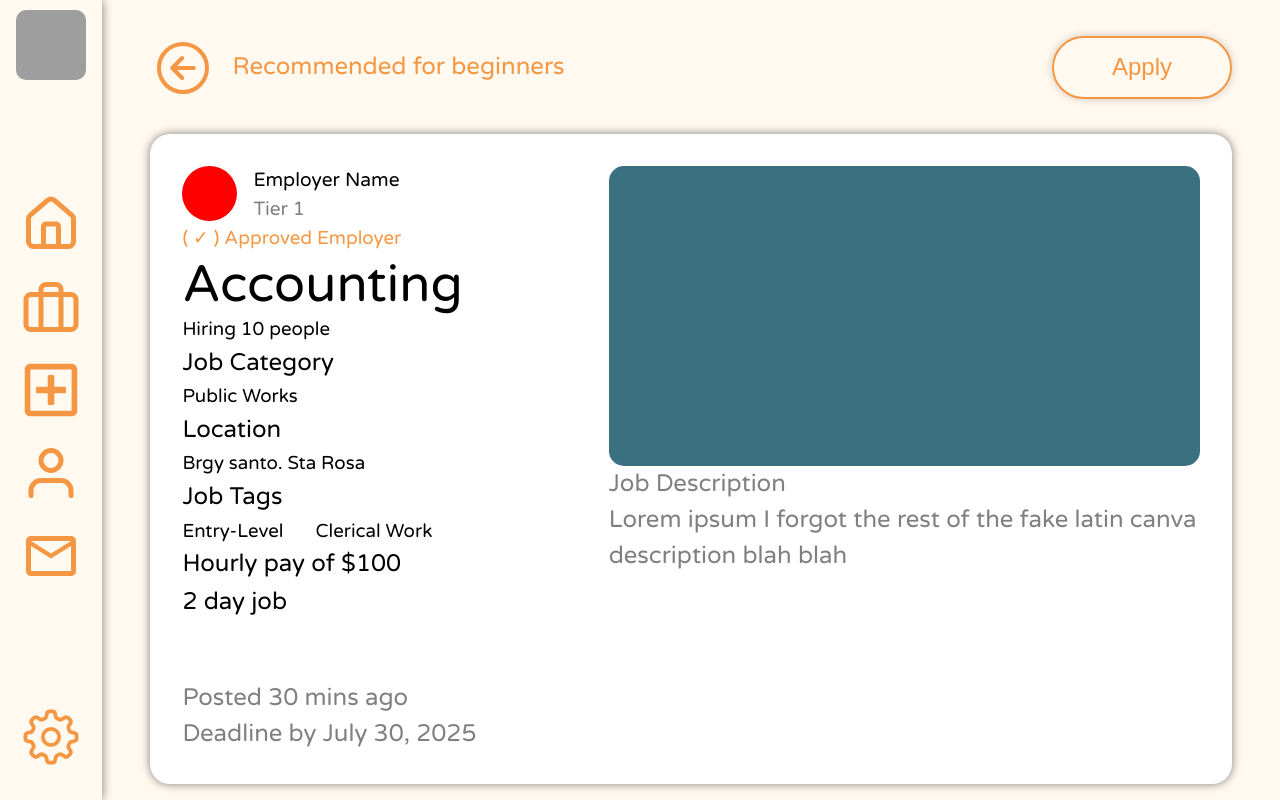
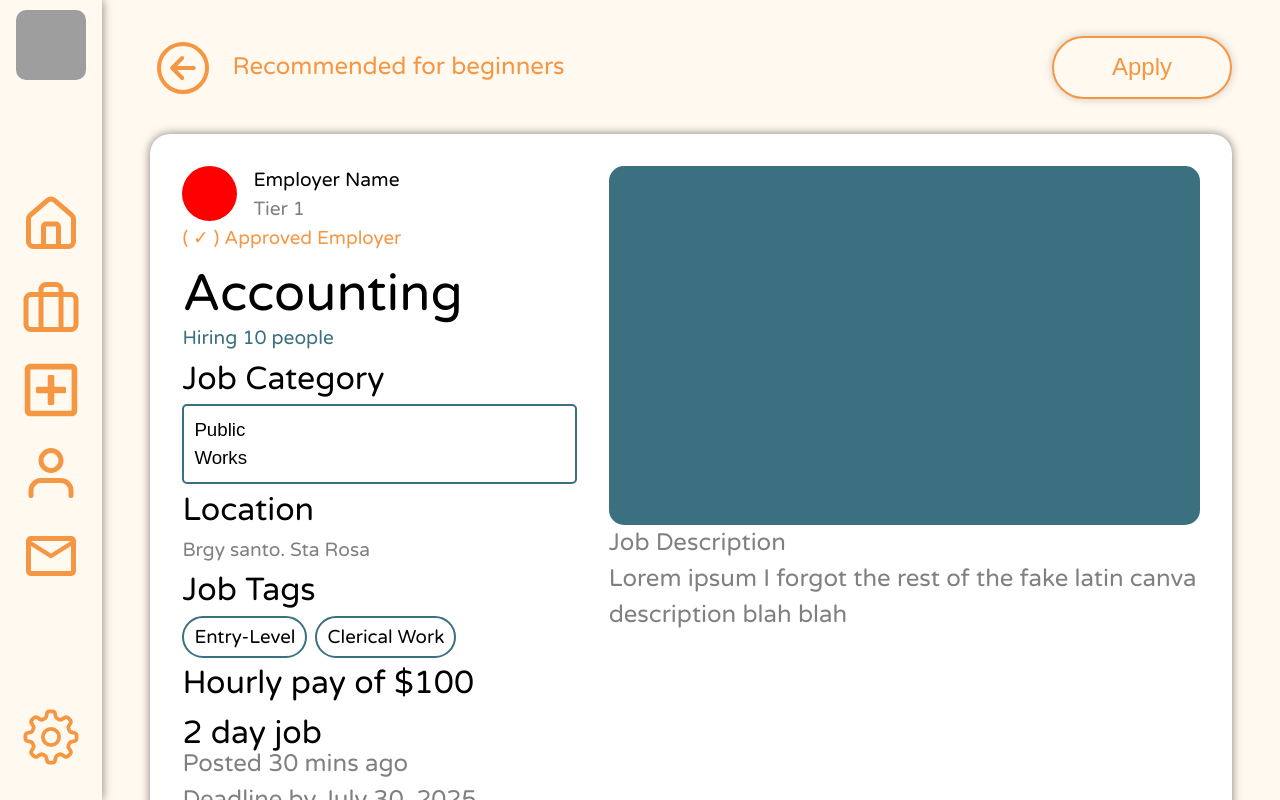
Before and after one commit to lenibnob/Komuni-Job, a React (Vite) app in the folder frontend/: page /dashboard/viewjob in a window 1280 px wide. Built offline with nearby package versions, Linux system fonts and the light colour scheme; grey boxes are pictures that could not be loaded.

Commit message:
viewjob update

```diff
--- a/frontend/src/components/DashboardComponents/ViewJob/ViewJobPage.jsx
+++ b/frontend/src/components/DashboardComponents/ViewJob/ViewJobPage.jsx
@@ -37,11 +37,11 @@ export default function ViewJobPage() {
 
                         <div className="viewJobDetails">
                             <h1>{data.title}</h1>
-                            <h3>Hiring {data.hiring_count} people</h3>
+                            <h3 className="job_hiring_count">Hiring {data.hiring_count} people</h3>
                             <h2>Job Category</h2>
-                            <h3>{data.job_category}</h3>
+                            <h3 className="job_category">{data.job_category}</h3>
                             <h2>Location</h2>
-                            <h3>{data.location}</h3>
+                            <h3 className="job_location">{data.location}</h3>
 
                             <h2>Job Tags</h2>
                             <div className="jobTags">
--- a/frontend/src/css/DashboardCSS/ViewJob.css
+++ b/frontend/src/css/DashboardCSS/ViewJob.css
@@ -151,6 +151,26 @@
     width: 100%;
     height: 72%;
 }
+.viewJobDetails h2{
+    font-size: 2rem;
+}
+.job_hiring_count {
+    color: #3B7080;
+    font-size: 1.2rem;
+    padding-top: 0px;
+}
+.job_location {
+    color: #808080;
+    font-size: 1.2rem;
+}
+.job_category {
+    font-family: sans-serif;
+    font-weight: normal;
+    border: 2px solid #3B7080;
+    text-align: left;
+    padding: 10px 70% 10px 10px;
+    border-radius: 5px;
+}
 
 .jobTimePosted {
     color: gray;
@@ -159,7 +179,12 @@
 .jobTags {
     display: flex;
 
-    gap: 2rem;
+    gap: .5rem;
+}
+.jobTags h3{
+    border: 2px solid #3B7080;
+    border-radius: 50px;
+    padding: 5px 10px 5px 10px;
 }
 
 .viewJobDescription {
@@ -171,7 +196,7 @@
 
 .jobFileImage {
     width: 100%;
-    height: 300px;
+    height: 55%;
     background-color: #3B7080;
 
     border-radius: 15px;
```
